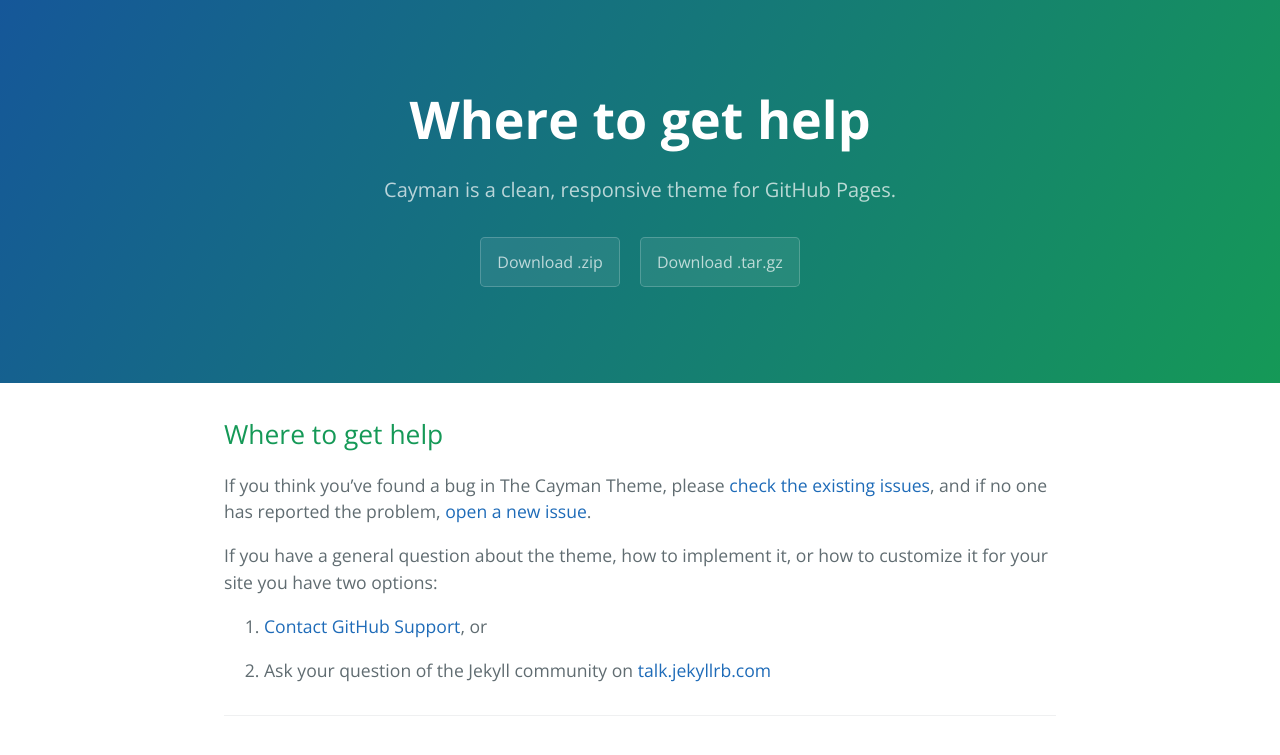
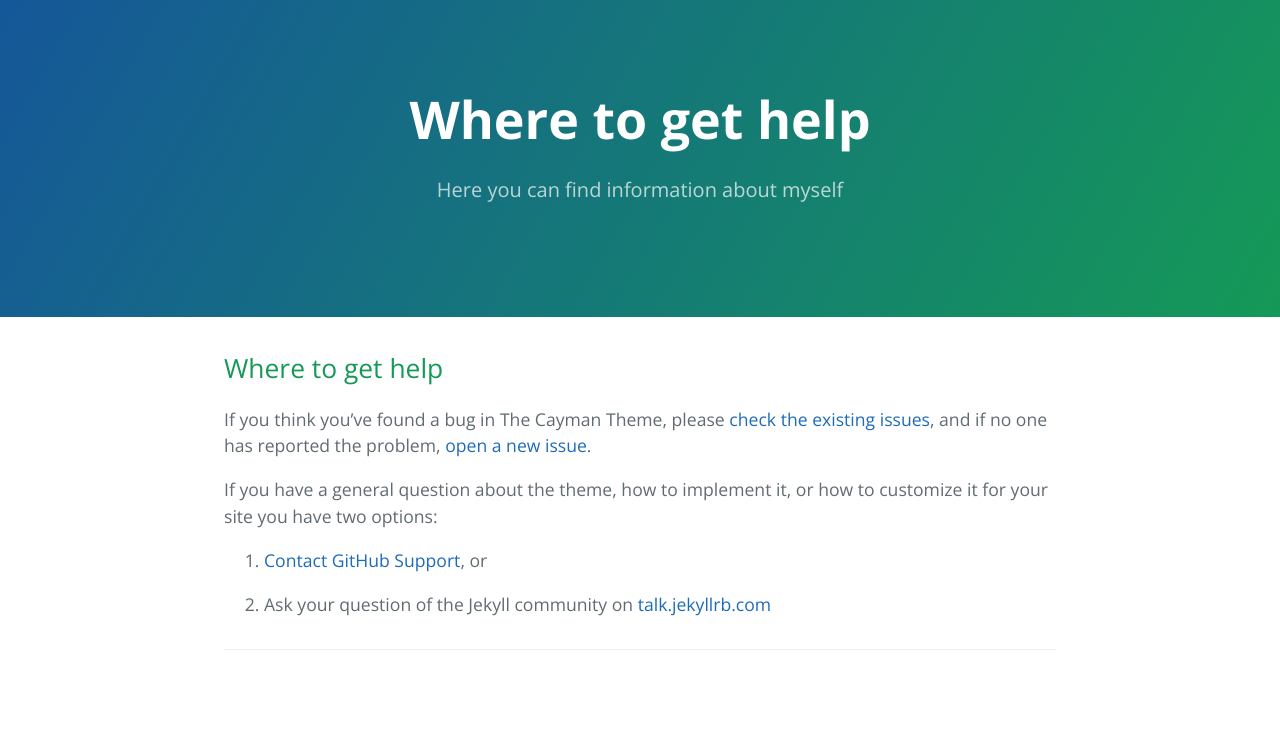
Before and after one commit to Antochino/Antochino.github.io, a Jekyll site: the page built from docs/SUPPORT.md, in a window 1280 px wide. Shown: the top 755 px of the page. Built offline with Jekyll 4.4.1, drawn with Linux system fonts in a browser that asks for light colours; our own code applies the rules of GitHub Pages for plain Markdown files.

Commit message:
Update _config.yml

```diff
--- a/_config.yml
+++ b/_config.yml
@@ -1,5 +1,3 @@
-title: Cayman theme
-description: Cayman is a clean, responsive theme for GitHub Pages.
-show_downloads: true
-google_analytics:
+title: Welcome to my personal page!
+description: Here you can find information about myself
 theme: jekyll-theme-cayman
```
